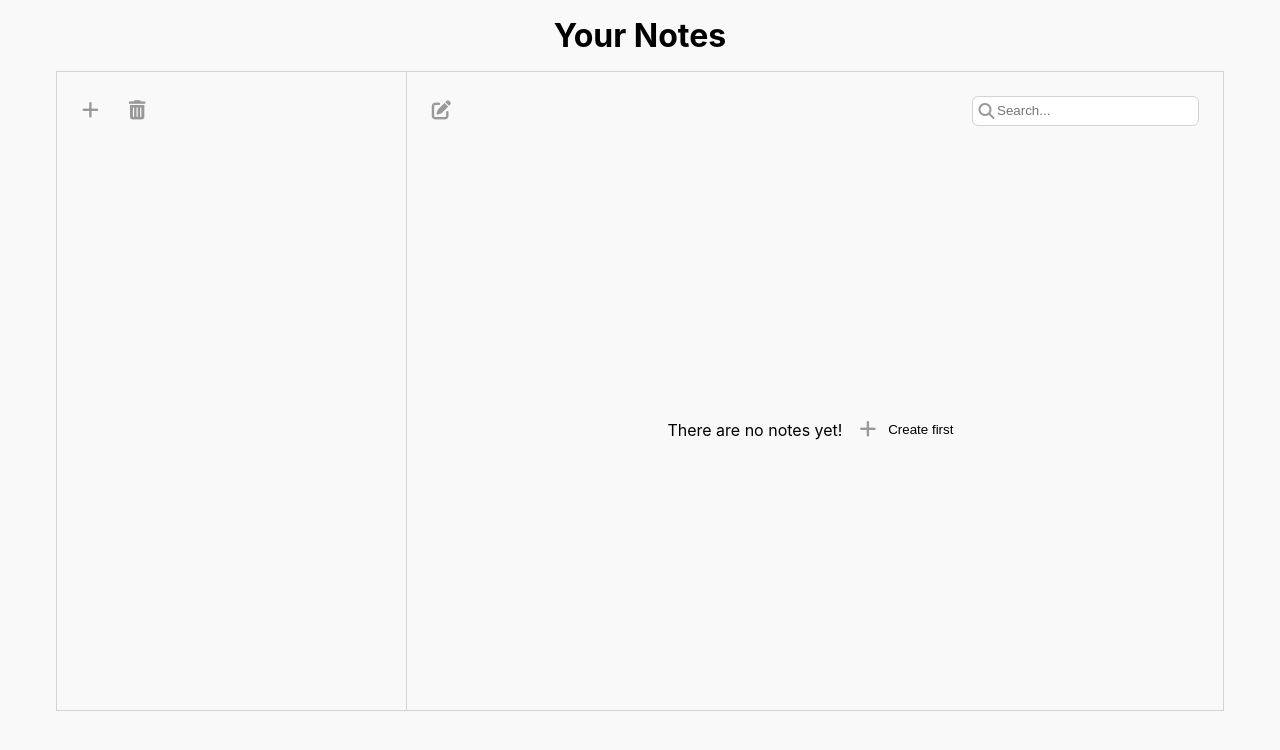
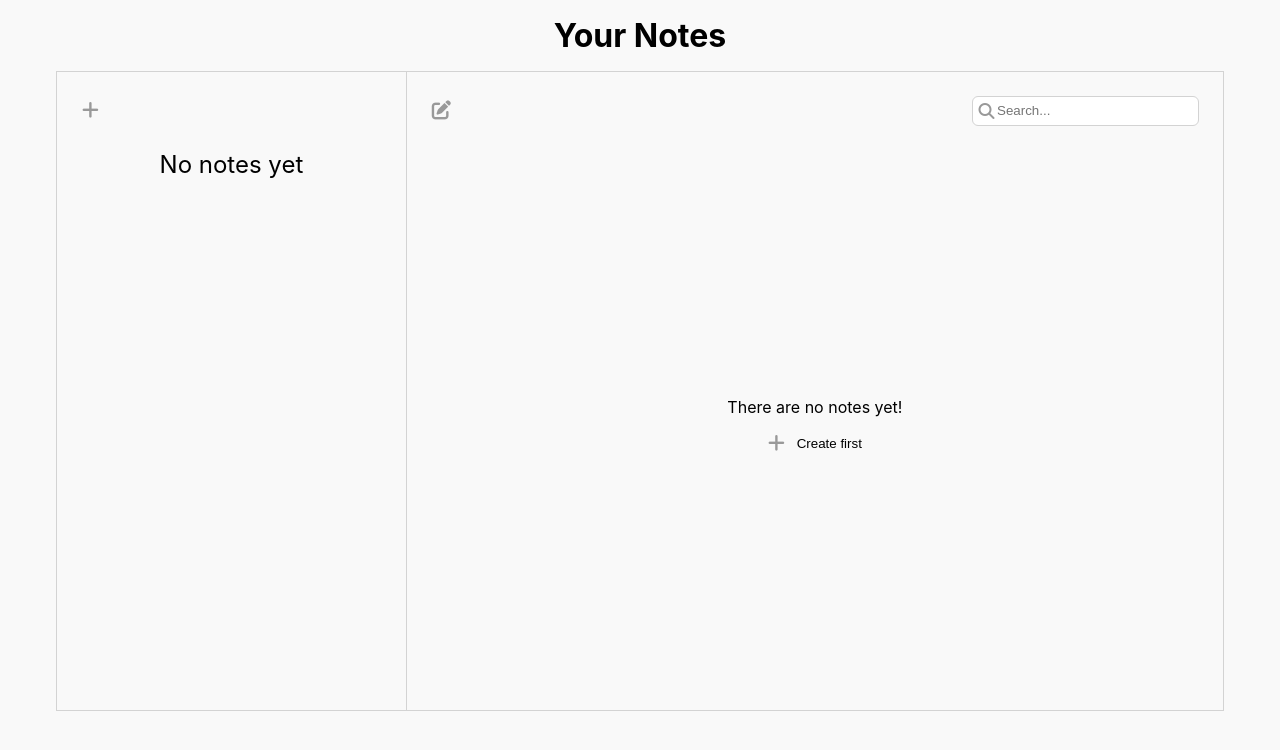
Before and after one commit to karaschenko/notes, a Nuxt app: page / in a window 1280 px wide. Shown: the top 750 px of the page. Built offline with nearby package versions, Linux system fonts and the light colour scheme.

Commit message:
fix(note-list): add placehoder

```diff
--- a/components/NoteList.vue
+++ b/components/NoteList.vue
@@ -10,6 +10,8 @@
         @click="selectNoteHandler(note.id ?? 0)"
       />
     </ul>
+
+    <div v-else class="notes-list__placeholder">No notes yet</div>
   </div>
 </template>
 
@@ -29,6 +31,9 @@ const selectNoteHandler = (id: number) => {
 
 onMounted(async () => {
   await notesStore.fetchNotes();
+  if (notes.value.length > 0) {
+    selectNoteHandler(notes.value[0].id ?? 0);
+  }
 });
 </script>
 
@@ -54,5 +59,10 @@ onMounted(async () => {
       background: $primary-color;
     }
   }
+
+  &__placeholder {
+    text-align: center;
+    font-size: calc(1.5 * var(--base-font-size));
+  }
 }
 </style>
--- a/components/SingleNote.vue
+++ b/components/SingleNote.vue
@@ -74,7 +74,6 @@ const addNoteHandler = async () => {
   currentNote.value.title = generateTitleFromContent(currentNote.value.content);
   const noteToSave = Object.assign({}, currentNote.value);
   await addNote(noteToSave);
-  clearCurrentNote();
   isNewNote.value = false;
   await fetchNotes();
   const activeNote = Number(notes.value[notes.value.length - 1].id);
@@ -88,6 +87,9 @@ const handleFormLeave = () => {
   }
   if (isNoteEditing && activeNote.value) {
     currentNote.value.date = formatDate();
+    currentNote.value.title = generateTitleFromContent(
+      currentNote.value.content
+    );
     updateNote(activeNote.value);
     setNoteEdit(false);
     showToast("note has been saved", 3);
@@ -103,6 +105,7 @@ const handleFormLeave = () => {
   min-height: 70vh;
   align-items: center;
   justify-content: center;
+  flex-direction: column;
   gap: var(--base-space);
 
   .ui-icon-button {
--- a/components/header/NotesActions.vue
+++ b/components/header/NotesActions.vue
@@ -3,7 +3,11 @@
 <template>
   <div class="notes-actions">
     <ui-icon-button icon="fa-plus" @click="createNoteHandler" />
-    <ui-icon-button icon="fa-trash-alt" @click="removeNoteHandler" />
+    <ui-icon-button
+      v-if="activeNote"
+      icon="fa-trash-alt"
+      @click="removeNoteHandler"
+    />
   </div>
 </template>
 
@@ -12,7 +16,8 @@ import { useNotesStore } from "~/store/notesStore";
 import { storeToRefs } from "pinia";
 import { useToasterStore } from "~/store/toasterStore";
 
-const { setNewNote, clearCurrentNote, removeNote } = useNotesStore();
+const { setNewNote, setActiveNote, clearCurrentNote, removeNote } =
+  useNotesStore();
 const { showToast } = useToasterStore();
 const { activeNote } = storeToRefs(useNotesStore());
 
@@ -22,6 +27,8 @@ const removeNoteHandler = () => {
     confirm(`are you sure to remove note with id ${activeNote.value}`)
   ) {
     removeNote(activeNote.value);
+    setActiveNote(0);
+    clearCurrentNote();
     showToast("note has been removed", 3);
   }
 };
--- a/components/ui/Input.vue
+++ b/components/ui/Input.vue
@@ -47,6 +47,10 @@ const updateValue = (event) => {
     border: 1px solid $border-color;
     border-radius: 6px;
     outline: none;
+
+    @media (max-width: $medium-screen) {
+      padding: calc(0.7 * var(--base-space)) calc(4 * var(--base-space));
+    }
   }
 
   & .fas {
--- a/pages/index.vue
+++ b/pages/index.vue
@@ -22,6 +22,7 @@
   @media (max-width: $medium-screen) {
     border: 0;
     border-bottom: 1px solid $border-color;
+    border-top: 1px solid $border-color;
   }
 
   &-header {
```
